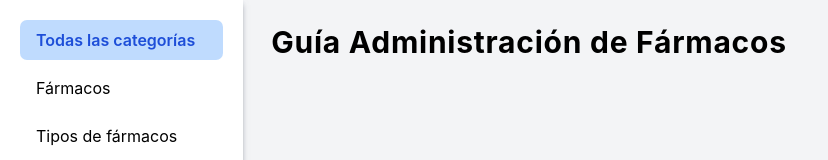
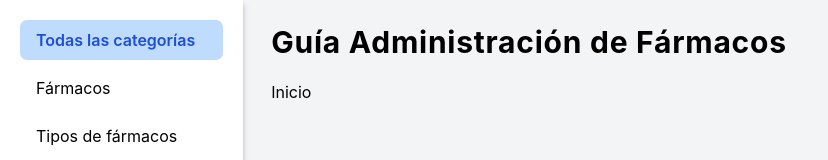
Before and after one commit to DiegoWEBD/Ingeso-Frontend, a React (Vite) app: page / in a window 1280 px wide. Shown: the top 160 px of the page, without its empty margins (0-828 px from the left). Built offline with nearby package versions, Linux system fonts and the light colour scheme.

Commit message:
pagina de inicio configurada en router

```diff
--- a/src/presentation/components/dashboard/DashboardTab.tsx
+++ b/src/presentation/components/dashboard/DashboardTab.tsx
@@ -1,4 +1,5 @@
 import React from 'react'
+import { Link, NavLink } from 'react-router-dom'
 
 type DashboardTabProps = {
 	title: string
@@ -6,20 +7,18 @@ type DashboardTabProps = {
 	selected: boolean
 }
 
-const selectedStyle =
-	'rounded-[7px] py-2 px-4 bg-blue-200 text-blue-700 transition-all font-semibold'
+const baseStyles = 'rounded-[7px] py-2 px-4 transition-all'
+const unselectedStyle = `${baseStyles} hover:bg-gray-200`
+const selectedStyle = `${baseStyles} bg-blue-200 text-blue-700 font-semibold`
 
-const DashboardTab: React.FC<DashboardTabProps> = ({ title, selected }) => {
+const DashboardTab: React.FC<DashboardTabProps> = ({ title, to }) => {
 	return (
-		<div
-			className={
-				selected
-					? selectedStyle
-					: 'rounded-[7px] py-2 px-4 hover:bg-gray-200 transition-all'
-			}
+		<NavLink
+			to={to}
+			className={({ isActive }) => (isActive ? selectedStyle : unselectedStyle)}
 		>
 			{title}
-		</div>
+		</NavLink>
 	)
 }
 
--- a/src/presentation/components/pages/Root.tsx
+++ b/src/presentation/components/pages/Root.tsx
@@ -7,10 +7,13 @@ const Root: React.FC = () => {
 	return (
 		<AppContainer>
 			<Dashboard />
-			<div className="py-6 px-4 text-3xl font-bold tracking-wide">
-				Guía Administración de Fármacos
+
+			<div className="flex flex-col py-6 px-4 gap-5">
+				<div className="text-3xl font-bold tracking-wide">
+					Guía Administración de Fármacos
+				</div>
+				<Outlet />
 			</div>
-			<Outlet />
 		</AppContainer>
 	)
 }
--- /dev/null
+++ b/src/presentation/components/pages/home_page/HomePage.tsx
@@ -0,0 +1,7 @@
+import React from 'react'
+
+const HomePage: React.FC = () => {
+	return <div>Inicio</div>
+}
+
+export default HomePage
```
Also changed, not shown: src/App.tsx (+7 -1 lines).
